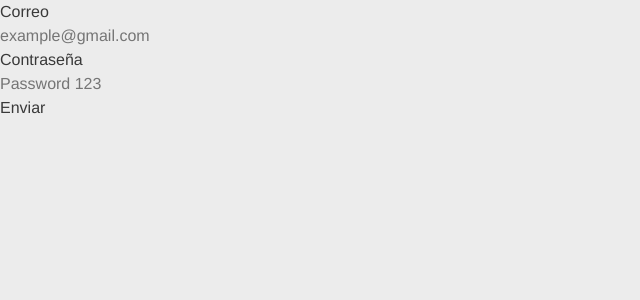
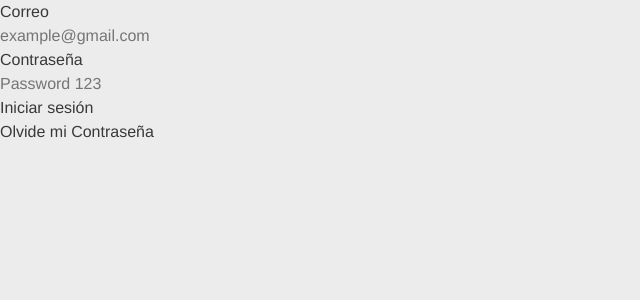
Before and after one commit to Jau2002/buddy-care, a React (Vite) app in the folder client/: page /logIn in a window 1280 px wide. Shown: the top 300 px of the page, without its empty margins (0-640 px from the left). Built offline with nearby package versions, Linux system fonts and the light colour scheme; no server answers.

Commit message:
feat: component forms reusable

```diff
--- a/client/package.json
+++ b/client/package.json
@@ -12,14 +12,16 @@
 	},
 	"dependencies": {
 		"@reduxjs/toolkit": "1.9.1",
-		"axios": "^1.2.1",
 		"formik": "2.2.9",
+		"md5": "2.3.0",
 		"react": "18.2.0",
 		"react-dom": "18.2.0",
-		"react-redux": "^8.0.5",
+		"react-google-login": "5.2.2",
+		"react-redux": "8.0.5",
 		"react-router-dom": "6.4.5"
 	},
 	"devDependencies": {
+		"@types/md5": "2.3.2",
 		"@types/react": "18.0.26",
 		"@types/react-dom": "18.0.9",
 		"@vitejs/plugin-react-swc": "3.0.0",
--- /dev/null
+++ b/client/src/components/Forms.tsx
@@ -0,0 +1,36 @@
+import { Form, Formik } from 'formik';
+import { ReactElement } from 'react';
+import Editable from '../components/Editable';
+import authenticating from '../hooks/authenticating';
+import type { Attributes } from '../utils/utils';
+import validator from '../utils/validator';
+import type { FormsAssociation, Type } from './components';
+
+function Forms({ form, submit }: FormsAssociation): ReactElement {
+	const { defaultInputs, handleSubmit } = authenticating();
+	return (
+		<Formik
+			initialValues={defaultInputs}
+			onSubmit={handleSubmit}
+			validate={(values: Type): Type => validator(values)}
+		>
+			{(): ReactElement => (
+				<Form>
+					{form.map(
+						({ id, name, placeholder, type }: Attributes): ReactElement => (
+							<Editable
+								key={id}
+								type={type}
+								placeholder={placeholder}
+								name={name}
+							/>
+						)
+					)}
+					<button type='submit'>{submit}</button>
+				</Form>
+			)}
+		</Formik>
+	);
+}
+
+export default Forms;
--- a/client/src/hooks/authenticating.tsx
+++ b/client/src/hooks/authenticating.tsx
@@ -1,10 +1,11 @@
-import type { Helpers, Type } from '../pages/pages';
+import type { Type } from '../components/components';
 // import validator from '../utils/validator';
-import type { Auth, Submit } from './hook';
+import md5 from 'md5';
+import type { Auth, Helpers, Submit } from './hook';
 
 function authenticating(): Auth {
 	const handleSubmit: Submit = (values: Type, { resetForm }: Helpers) => {
-		console.log(values);
+		md5(values.password);
 		resetForm();
 	};
 
--- a/client/src/hooks/hook.d.ts
+++ b/client/src/hooks/hook.d.ts
@@ -1,4 +1,7 @@
-import type { Helpers, Type } from '../pages/pages';
+import { FormikHelpers } from 'formik';
+import type { Type } from '../components/components';
+
+type Helpers = FormikHelpers<Type>;
 
 type Submit = (values: Type, { resetForm }: Helpers) => any;
 
--- a/client/src/pages/LogIn.tsx
+++ b/client/src/pages/LogIn.tsx
@@ -1,37 +1,16 @@
-import { Form, Formik } from 'formik';
 import { ReactElement } from 'react';
-import Editable from '../components/Editable';
-import authenticating from '../hooks/authenticating';
+import { Link } from 'react-router-dom';
+import Forms from '../components/Forms';
 import { logIn } from '../utils/form';
-import type { Attributes } from '../utils/utils';
-import validator from '../utils/validator';
-import type { Type } from './pages';
 
 function LogIn(): ReactElement {
-	const { defaultInputs, handleSubmit } = authenticating();
 	return (
 		<>
-			<Formik
-				initialValues={defaultInputs}
-				onSubmit={handleSubmit}
-				validate={(values: Type): Type => validator(values)}
-			>
-				{(): ReactElement => (
-					<Form>
-						{logIn.map(
-							({ id, name, placeholder, type }: Attributes): ReactElement => (
-								<Editable
-									key={id}
-									type={type}
-									placeholder={placeholder}
-									name={name}
-								/>
-							)
-						)}
-						<button type='submit'>Enviar</button>
-					</Form>
-				)}
-			</Formik>
+			<Forms
+				form={logIn}
+				submit='Iniciar sesión'
+			/>
+			<Link to='/logIn/usr'>Olvide mi Contraseña</Link>
 		</>
 	);
 }
--- a/client/src/utils/form.ts
+++ b/client/src/utils/form.ts
@@ -14,3 +14,12 @@ export const logIn: Attributes[] = [
 		name: 'Contraseña',
 	},
 ];
+
+export const email: Attributes[] = [
+	{
+		id: 3,
+		type: 'email',
+		placeholder: 'example@gmail.com',
+		name: 'Correo',
+	},
+];
--- a/client/src/utils/validator.ts
+++ b/client/src/utils/validator.ts
@@ -1,4 +1,4 @@
-import type { Type } from '../pages/pages';
+import type { Type } from '../components/components';
 
 function validator({ email }: Type): Type {
 	let errors: Type = {};
```
Also changed, not shown: client/src/components/components.d.ts (+12 -0 lines), client/src/pages/pages.d.ts (+1 -10 lines), 1 other file (tests, documents, lock files or other folders).
